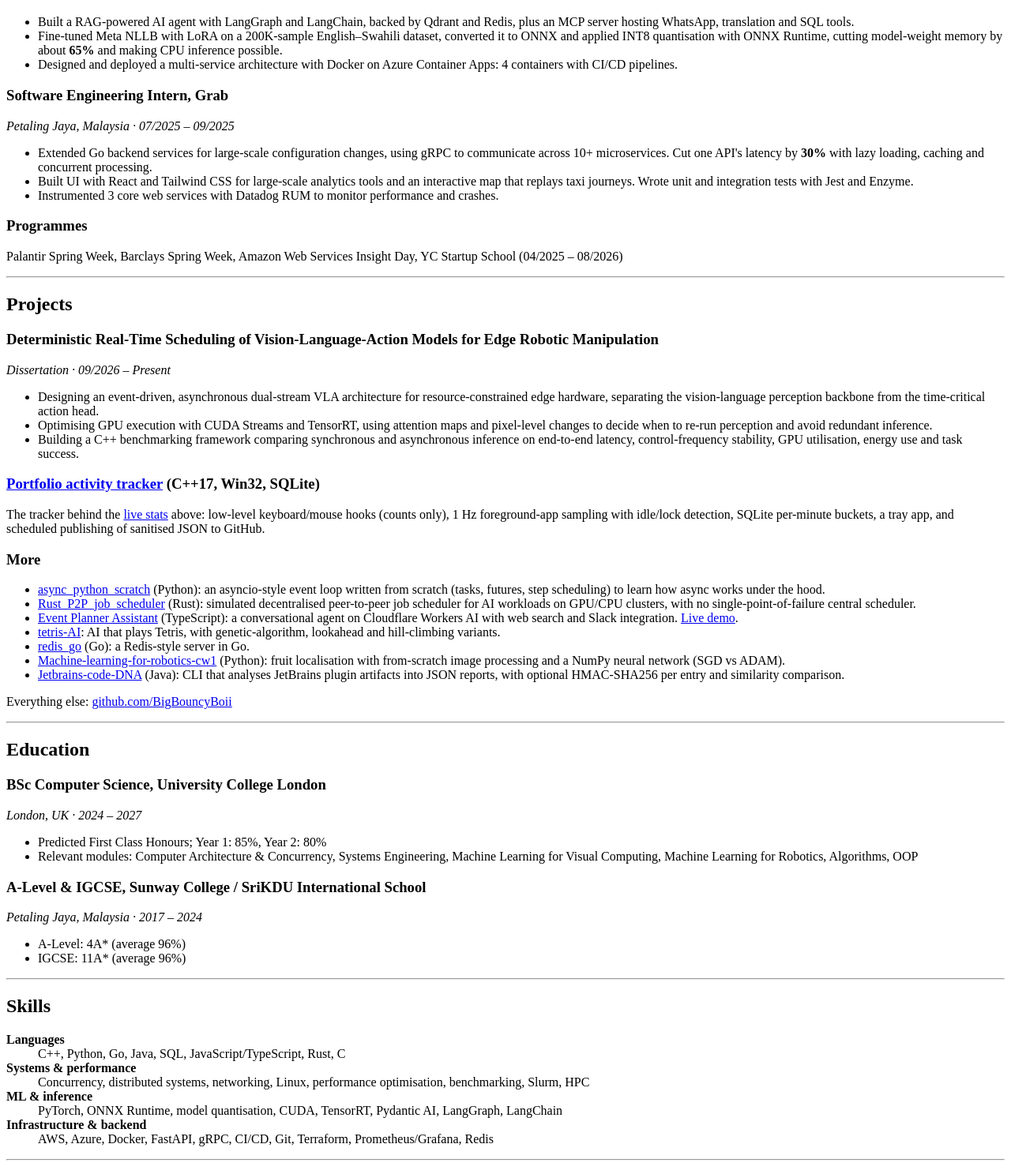
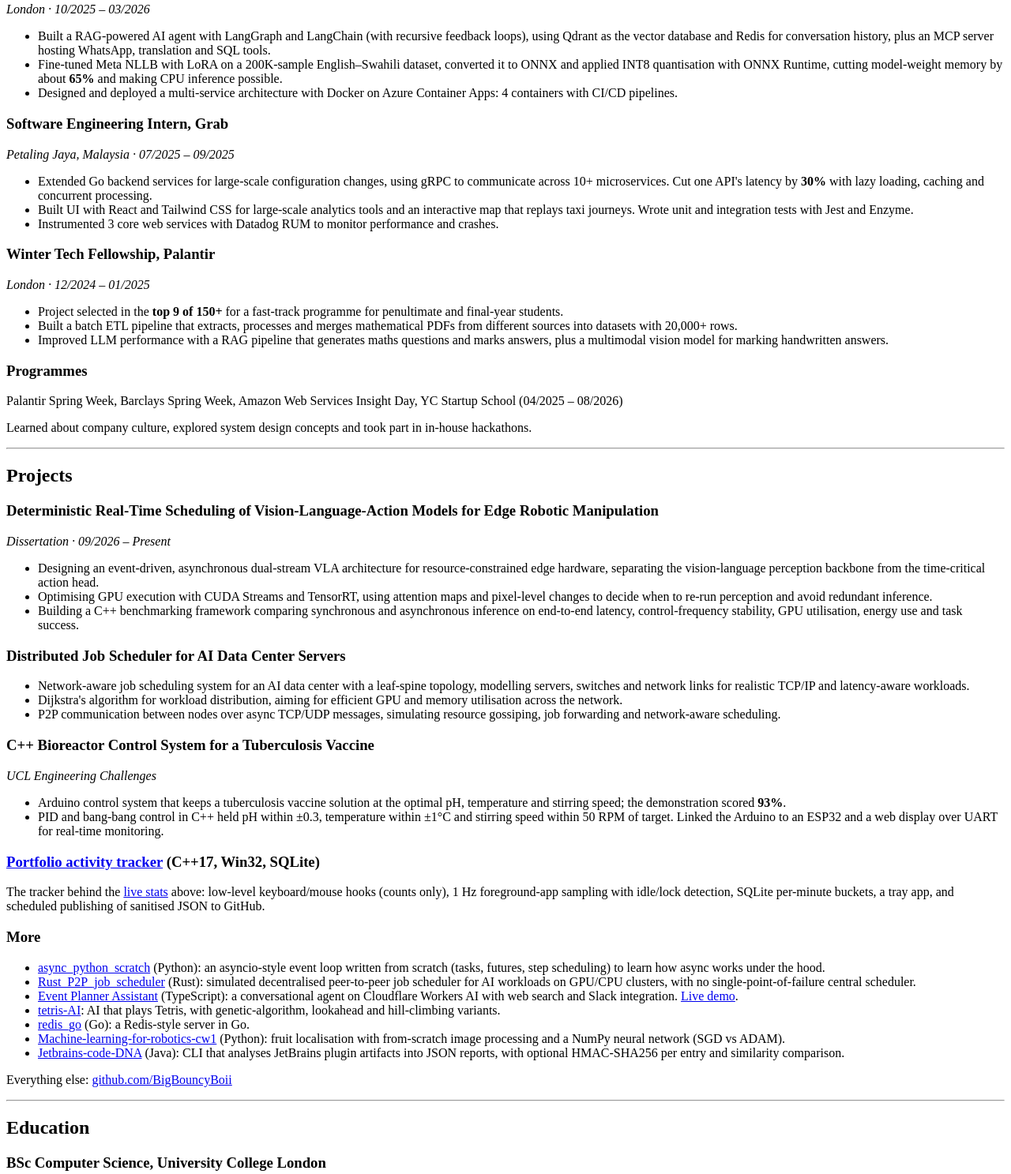
Before and after one commit to BigBouncyBoii/portfolio_page, a plain HTML site: page site/index.html in a window 1280 px wide. Shown: the part 844-2331 px from the top of the page at 79% size. Drawn offline with nearby package versions, Linux system fonts and the light colour scheme; no server answers.

Commit message:
Add resume content to site

```diff
--- a/site/index.html
+++ b/site/index.html
@@ -67,6 +67,7 @@
 <li>Re-architected an AI research pipeline into an asynchronous multi-agent runtime using Pydantic AI, with durable execution, deterministic replay, fault recovery, parallel agent execution, planning, and browser/internal tool integration.</li>
 <li>Made a 100M-record data pipeline <strong>12&times; faster</strong> by pushing Pandas transformations down into SQL, streaming psycopg2 queries to disk, compressing with gzip across multiple processes, and using finer-grained threading.</li>
 <li>Built a scalable reconciliation pipeline for <strong>1B+ records/day</strong> across multiple regions, using multiprocessing and DuckDB to detect row-level data discrepancies.</li>
+<li>Added dynamic SQL query generation, server-side pagination and version-aware query optimisation to a latency-sensitive FastAPI endpoint, removing redundant sorting of immutable data.</li>
 </ul>
 
 <h3>HPC team member, CIUK Cluster Challenge, University College London</h3>
@@ -79,7 +80,7 @@
 <h3>Software Engineering Contractor, UCL IXN (IBM &times; Tech To The Rescue &times; Dignitas)</h3>
 <p><em>London &middot; 10/2025 &ndash; 03/2026</em></p>
 <ul>
-<li>Built a RAG-powered AI agent with LangGraph and LangChain, backed by Qdrant and Redis, plus an MCP server hosting WhatsApp, translation and SQL tools.</li>
+<li>Built a RAG-powered AI agent with LangGraph and LangChain (with recursive feedback loops), using Qdrant as the vector database and Redis for conversation history, plus an MCP server hosting WhatsApp, translation and SQL tools.</li>
 <li>Fine-tuned Meta NLLB with LoRA on a 200K-sample English&ndash;Swahili dataset, converted it to ONNX and applied INT8 quantisation with ONNX Runtime, cutting model-weight memory by about <strong>65%</strong> and making CPU inference possible.</li>
 <li>Designed and deployed a multi-service architecture with Docker on Azure Container Apps: 4 containers with CI/CD pipelines.</li>
 </ul>
@@ -92,8 +93,17 @@
 <li>Instrumented 3 core web services with Datadog RUM to monitor performance and crashes.</li>
 </ul>
 
+<h3>Winter Tech Fellowship, Palantir</h3>
+<p><em>London &middot; 12/2024 &ndash; 01/2025</em></p>
+<ul>
+<li>Project selected in the <strong>top 9 of 150+</strong> for a fast-track programme for penultimate and final-year students.</li>
+<li>Built a batch ETL pipeline that extracts, processes and merges mathematical PDFs from different sources into datasets with 20,000+ rows.</li>
+<li>Improved LLM performance with a RAG pipeline that generates maths questions and marks answers, plus a multimodal vision model for marking handwritten answers.</li>
+</ul>
+
 <h3>Programmes</h3>
 <p>Palantir Spring Week, Barclays Spring Week, Amazon Web Services Insight Day, YC Startup School (04/2025 &ndash; 08/2026)</p>
+<p>Learned about company culture, explored system design concepts and took part in in-house hackathons.</p>
 </section>
 
 <hr>
@@ -107,6 +117,20 @@
 <li>Designing an event-driven, asynchronous dual-stream VLA architecture for resource-constrained edge hardware, separating the vision-language perception backbone from the time-critical action head.</li>
 <li>Optimising GPU execution with CUDA Streams and TensorRT, using attention maps and pixel-level changes to decide when to re-run perception and avoid redundant inference.</li>
 <li>Building a C++ benchmarking framework comparing synchronous and asynchronous inference on end-to-end latency, control-frequency stability, GPU utilisation, energy use and task success.</li>
+</ul>
+
+<h3>Distributed Job Scheduler for AI Data Center Servers</h3>
+<ul>
+<li>Network-aware job scheduling system for an AI data center with a leaf-spine topology, modelling servers, switches and network links for realistic TCP/IP and latency-aware workloads.</li>
+<li>Dijkstra's algorithm for workload distribution, aiming for efficient GPU and memory utilisation across the network.</li>
+<li>P2P communication between nodes over async TCP/UDP messages, simulating resource gossiping, job forwarding and network-aware scheduling.</li>
+</ul>
+
+<h3>C++ Bioreactor Control System for a Tuberculosis Vaccine</h3>
+<p><em>UCL Engineering Challenges</em></p>
+<ul>
+<li>Arduino control system that keeps a tuberculosis vaccine solution at the optimal pH, temperature and stirring speed; the demonstration scored <strong>93%</strong>.</li>
+<li>PID and bang-bang control in C++ held pH within &plusmn;0.3, temperature within &plusmn;1&deg;C and stirring speed within 50 RPM of target. Linked the Arduino to an ESP32 and a web display over UART for real-time monitoring.</li>
 </ul>
 
 <h3><a href="https://github.com/BigBouncyBoii/portfolio_page">Portfolio activity tracker</a> (C++17, Win32, SQLite)</h3>
@@ -151,13 +175,15 @@
 <h2>Skills</h2>
 <dl>
 <dt><strong>Languages</strong></dt>
-<dd>C++, Python, Go, Java, SQL, JavaScript/TypeScript, Rust, C</dd>
+<dd>C++, Python, Go, Java, SQL, JavaScript/TypeScript, Rust, C, HTML/CSS</dd>
 <dt><strong>Systems &amp; performance</strong></dt>
 <dd>Concurrency, distributed systems, networking, Linux, performance optimisation, benchmarking, Slurm, HPC</dd>
 <dt><strong>ML &amp; inference</strong></dt>
 <dd>PyTorch, ONNX Runtime, model quantisation, CUDA, TensorRT, Pydantic AI, LangGraph, LangChain</dd>
 <dt><strong>Infrastructure &amp; backend</strong></dt>
-<dd>AWS, Azure, Docker, FastAPI, gRPC, CI/CD, Git, Terraform, Prometheus/Grafana, Redis</dd>
+<dd>AWS, Azure, Docker, FastAPI, gRPC, REST, Spring Boot, CI/CD, Git, Terraform, Prometheus/Grafana, Datadog, Redis, Pandas, DuckDB</dd>
+<dt><strong>Frontend</strong></dt>
+<dd>React, Tailwind CSS, Jest</dd>
 </dl>
 </section>
 
```
